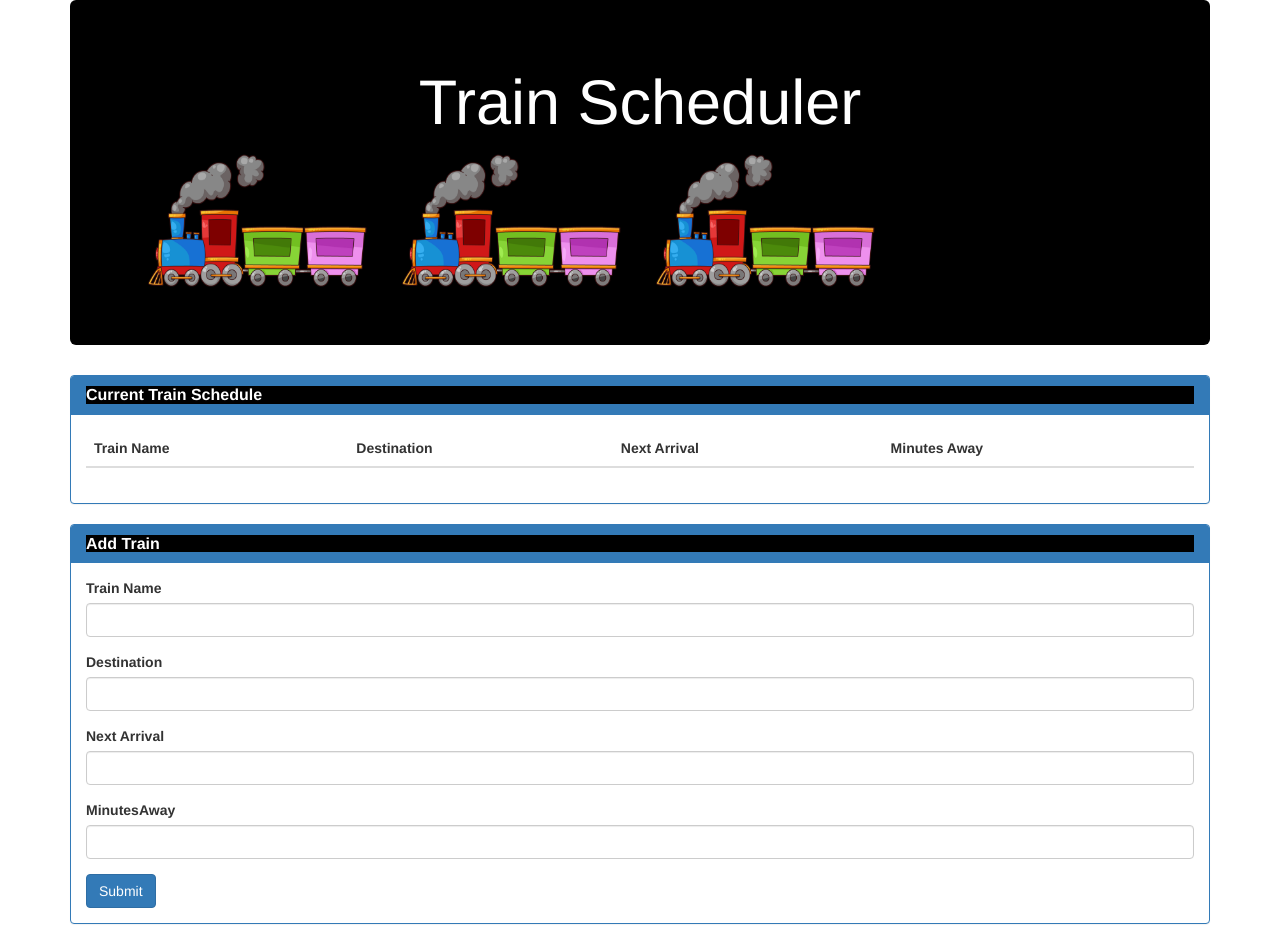
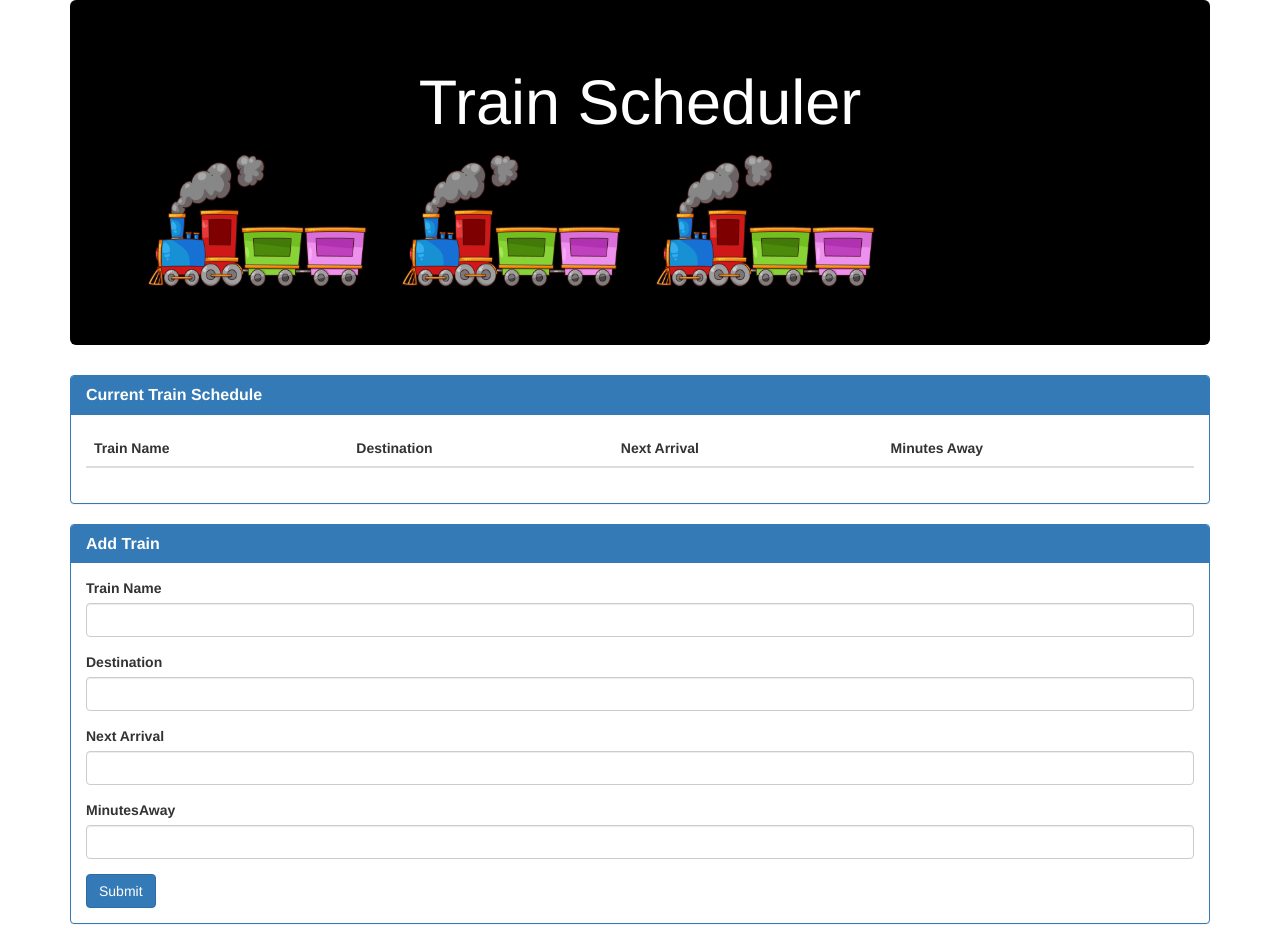
Before and after one commit to melinda9794/TrainScheduler, a PHP site: page / in a window 1280 px wide. Run offline with PHP 8.4, Linux system fonts and the light colour scheme; lists and menus that the app fills with data are empty; some libraries are stand-ins or nearby versions.

Commit message:
pushing changes from css

```diff
--- a/assets/css/styles.css
+++ b/assets/css/styles.css
@@ -1,8 +1,8 @@
 
-.panel-title {
+/* .panel-title {
 	background-color: black;
 	color: white;
 }
 .panel-heading {
 	background-color: black;
-}
+} */
```
